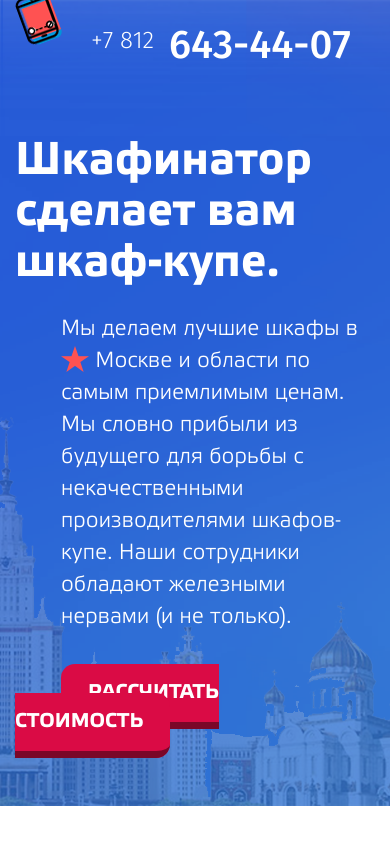
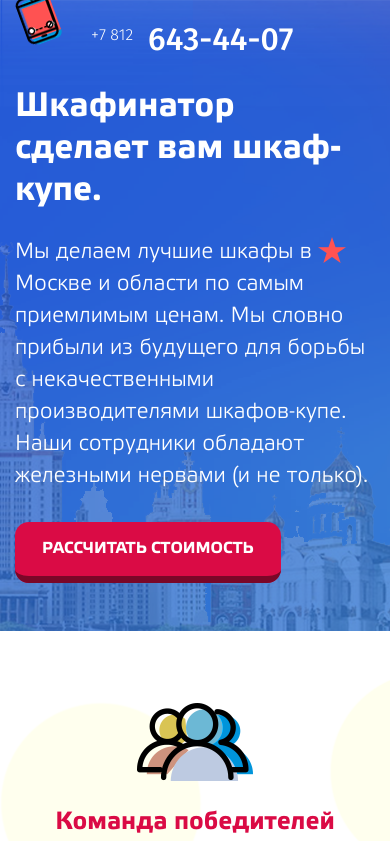
Before and after one commit to extra0/shkafoman, a plain HTML site: page index.html in a window 390 px wide. Shown: the top 841 px of the page. Drawn offline with Linux system fonts and the light colour scheme.

Commit message:
полный адаптив header & adv - 1

```diff
--- a/css/dev/media/_media.scss
+++ b/css/dev/media/_media.scss
@@ -13,3 +13,31 @@
 		}
 	}
 }
+@media (max-width: 540px) {
+	.btn {
+		font-size: 16px;
+	}
+	.header {
+		&__phone {
+			font-size: 32px;
+			&-prefix {
+				font-size: 16px;
+			}
+		}
+		&__description {
+			&-title {
+				line-height: normal;
+				font-size: 34px;
+			}
+			&-text {
+				margin: 0 0 45px 0px;
+			}
+			&-btn {
+				margin: 0;
+			}
+		}
+		&__phone {
+			margin-bottom: 22px;
+		}
+	}
+}
```
Also changed, not shown: css/styles.css.
